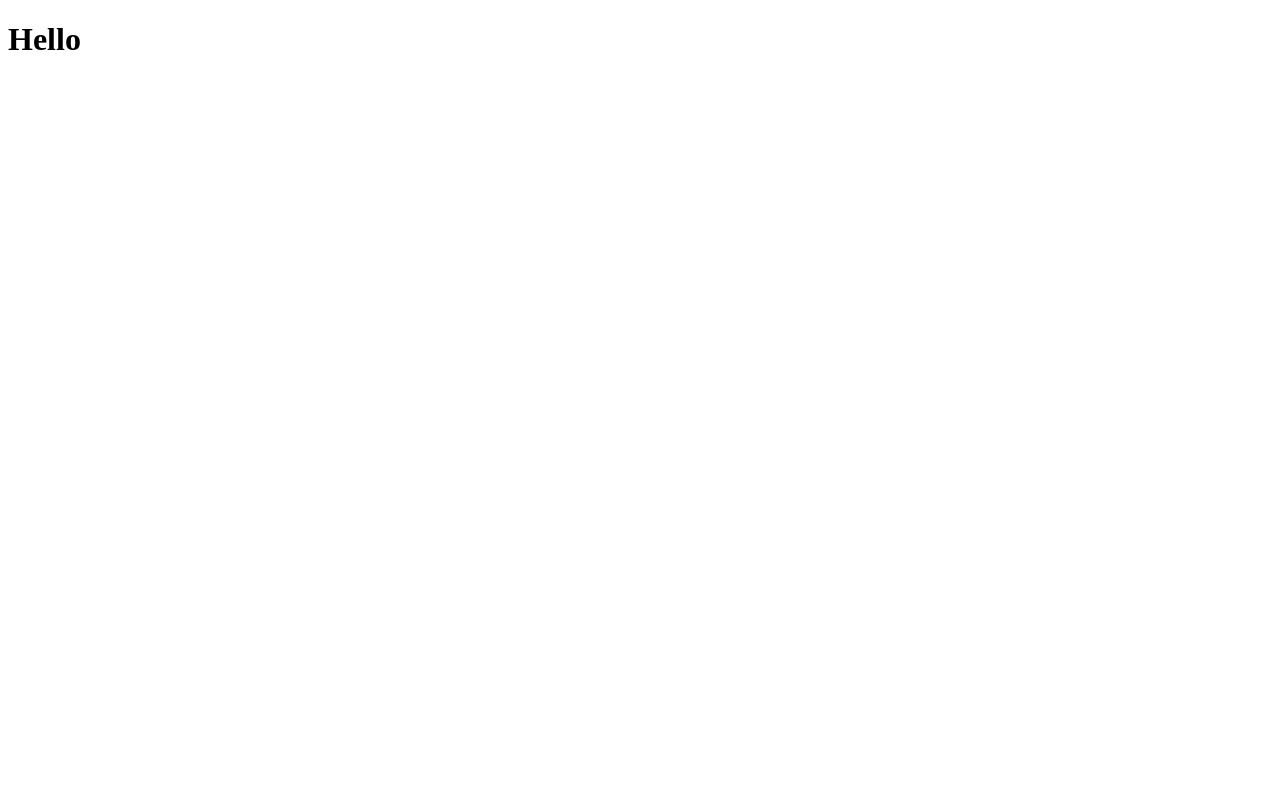
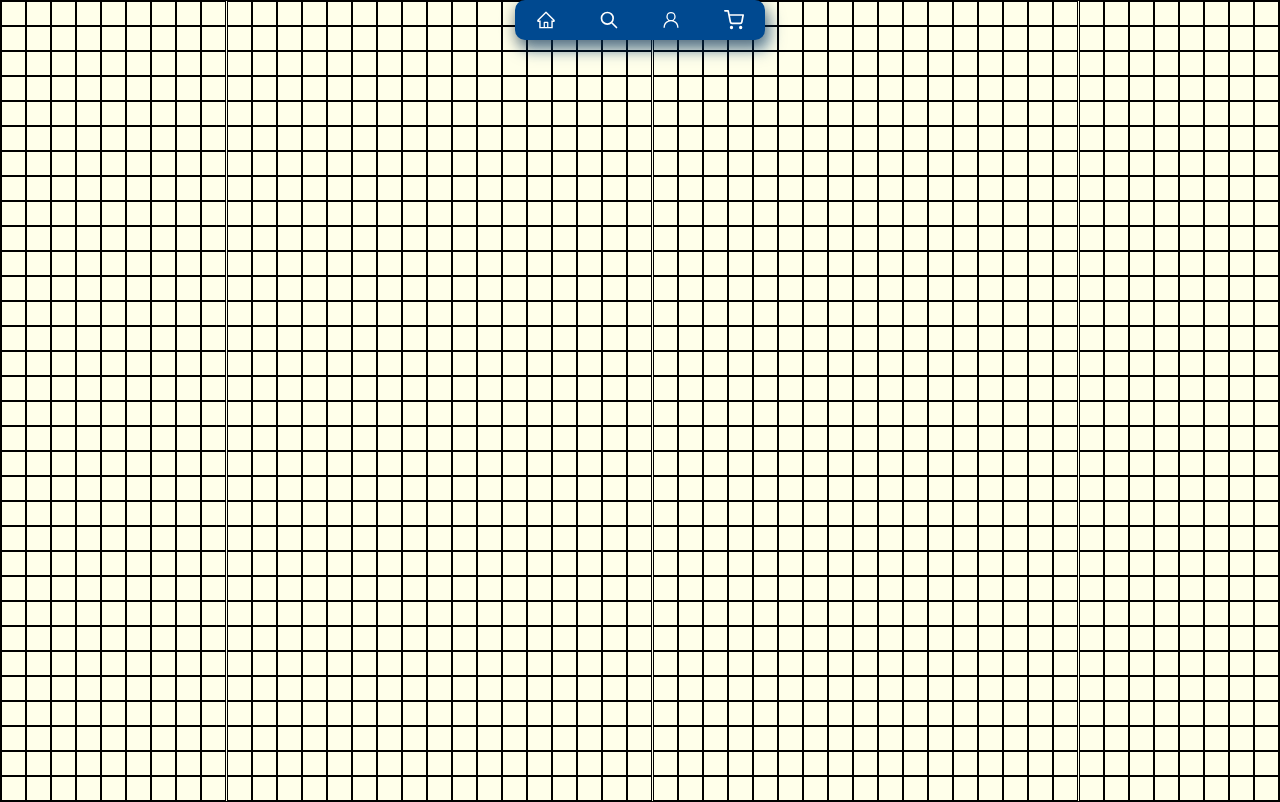
Before and after one commit to Priyansh6747/Path-Visulizer, a React (Vite) app: page / in a window 1280 px wide. Built offline with nearby package versions, Linux system fonts and the light colour scheme.

Commit message:
added hover effect to grid

```diff
--- a/package.json
+++ b/package.json
@@ -10,8 +10,10 @@
     "preview": "vite preview"
   },
   "dependencies": {
+    "prop-types": "^15.8.1",
     "react": "^19.0.0",
-    "react-dom": "^19.0.0"
+    "react-dom": "^19.0.0",
+    "styled-components": "^6.1.15"
   },
   "devDependencies": {
     "@eslint/js": "^9.21.0",
--- a/src/App.jsx
+++ b/src/App.jsx
@@ -1,10 +1,8 @@
-
-
+import PathVisulizer from "./PathVisilizer/PathVisliser.jsx"
 function App() {
-
   return (
     <>
-      <h1>Hello</h1>
+      <PathVisulizer />
     </>
   )
 }
--- a/src/PathVisilizer/Components/Navbar.jsx
+++ b/src/PathVisilizer/Components/Navbar.jsx
@@ -0,0 +1,76 @@
+import React from 'react';
+import styled from 'styled-components';
+
+const Navbar = () => {
+    return (
+        <StyledWrapper>
+            <div className="button-container">
+                <button className="button">
+                    <svg className="icon" stroke="currentColor" fill="currentColor" strokeWidth={0} viewBox="0 0 1024 1024" height="1em" width="1em" xmlns="http://www.w3.org/2000/svg">
+                        <path d="M946.5 505L560.1 118.8l-25.9-25.9a31.5 31.5 0 0 0-44.4 0L77.5 505a63.9 63.9 0 0 0-18.8 46c.4 35.2 29.7 63.3 64.9 63.3h42.5V940h691.8V614.3h43.4c17.1 0 33.2-6.7 45.3-18.8a63.6 63.6 0 0 0 18.7-45.3c0-17-6.7-33.1-18.8-45.2zM568 868H456V664h112v204zm217.9-325.7V868H632V640c0-22.1-17.9-40-40-40H432c-22.1 0-40 17.9-40 40v228H238.1V542.3h-96l370-369.7 23.1 23.1L882 542.3h-96.1z" />
+                    </svg>
+                </button>
+                <button className="button">
+                    <svg className="icon" stroke="currentColor" fill="none" strokeWidth={2} viewBox="0 0 24 24" aria-hidden="true" height="1em" width="1em" xmlns="http://www.w3.org/2000/svg">
+                        <path strokeLinecap="round" strokeLinejoin="round" d="M21 21l-6-6m2-5a7 7 0 11-14 0 7 7 0 0114 0z" />
+                    </svg>
+                </button>
+                <button className="button">
+                    <svg className="icon" stroke="currentColor" fill="currentColor" strokeWidth={0} viewBox="0 0 24 24" height="1em" width="1em" xmlns="http://www.w3.org/2000/svg">
+                        <path d="M12 2.5a5.5 5.5 0 0 1 3.096 10.047 9.005 9.005 0 0 1 5.9 8.181.75.75 0 1 1-1.499.044 7.5 7.5 0 0 0-14.993 0 .75.75 0 0 1-1.5-.045 9.005 9.005 0 0 1 5.9-8.18A5.5 5.5 0 0 1 12 2.5ZM8 8a4 4 0 1 0 8 0 4 4 0 0 0-8 0Z" />
+                    </svg>
+                </button>
+                <button className="button">
+                    <svg className="icon" stroke="currentColor" fill="none" strokeWidth={2} viewBox="0 0 24 24" strokeLinecap="round" strokeLinejoin="round" height="1em" width="1em" xmlns="http://www.w3.org/2000/svg">
+                        <circle cx={9} cy={21} r={1} />
+                        <circle cx={20} cy={21} r={1} />
+                        <path d="M1 1h4l2.68 13.39a2 2 0 0 0 2 1.61h9.72a2 2 0 0 0 2-1.61L23 6H6" />
+                    </svg>
+                </button>
+            </div>
+        </StyledWrapper>
+    );
+}
+
+const StyledWrapper = styled.div`
+  .button-container {
+    display: flex;
+    background-color: rgba(0, 73, 144);
+    width: 250px;
+    height: 40px;
+    align-items: center;
+    justify-content: space-around;
+    border-radius: 10px;
+    box-shadow: rgba(0, 0, 0, 0.35) 0px 5px 15px,
+      rgba(0, 73, 144, 0.5) 5px 10px 15px;
+    transition: all 0.5s;
+  }
+  .button-container:hover {
+    width: 300px;
+    transition: all 0.5s;
+  }
+
+  .button {
+    outline: 0 !important;
+    border: 0 !important;
+    width: 40px;
+    height: 40px;
+    border-radius: 50%;
+    background-color: transparent;
+    display: flex;
+    align-items: center;
+    justify-content: center;
+    color: #fff;
+    transition: all ease-in-out 0.3s;
+    cursor: pointer;
+  }
+
+  .button:hover {
+    transform: translateY(-3px);
+  }
+
+  .icon {
+    font-size: 20px;
+  }`;
+
+export default Navbar;
--- a/src/PathVisilizer/Node.jsx
+++ b/src/PathVisilizer/Node.jsx
@@ -0,0 +1,30 @@
+import styled from 'styled-components';
+import PropTypes from 'prop-types';
+import Constants from './constants.js';
+
+export default function Node(props) {
+
+    return (
+        <>
+            <StyldedWrapper>
+                <div className="box" onClick={()=>console.log(`clicked at ${props.idx}`)}></div>
+            </StyldedWrapper>
+        </>
+    )
+}
+Node.propTypes = {
+    idx: PropTypes.number,
+}
+const StyldedWrapper = styled.div`
+    .box {
+        height: ${Constants.nodeHeight}px;
+        width: ${Constants.nodeWidth}px;
+        background-color: transparent;
+        border: 1px solid black;
+        padding: 0;
+        margin: 0;
+    }
+    .box:hover {
+        transform: scale(80%);
+    }
+`
--- a/src/PathVisilizer/PathVisliser.jsx
+++ b/src/PathVisilizer/PathVisliser.jsx
@@ -0,0 +1,58 @@
+import styled from "styled-components";
+import Constants from "./constants.js";
+import Node from "./Node.jsx";
+import Nav from "./Components/Navbar.jsx";
+
+const Columns = Math.floor(window.innerWidth / Constants.nodeWidth);
+const Rows = Math.floor(window.innerHeight / Constants.nodeHeight);
+
+export default function PathVisualizer() {
+
+    const renderGrid = () => {
+        const cells = [];
+        for (let i = 0; i < Rows; i++) {
+            for (let j = 0; j < Columns; j++) {
+                cells.push(
+                    <Node
+                        key={(Columns * i + j).toString()}
+                        idx = {Columns * i + j}
+                    />
+                );
+            }
+        }
+        return cells;
+    };
+
+    return (
+        <>
+            <StyledDiv>
+                <div className="NavContainer"><Nav/></div>
+                <div className="gridContainer">
+                    {renderGrid()}
+                </div>
+            </StyledDiv>
+        </>
+    );
+}
+
+const StyledDiv = styled.div`
+    .NavContainer{
+        display: flex;
+        position: absolute;
+        width: 100%;
+        height: 5vh;
+        justify-content: center;
+        align-items: center;
+    },
+    .gridContainer {
+        display: grid;
+        grid-template-columns: repeat(${Columns}, 3fr);
+        gap: 0;
+        width: 100%;
+        border: 1px solid black;
+        margin: 0;
+        padding: 0;
+        box-sizing: border-box;
+        overflow: hidden;
+    }
+`;
--- a/src/PathVisilizer/constants.js
+++ b/src/PathVisilizer/constants.js
@@ -0,0 +1,6 @@
+
+const Constants = {
+    nodeWidth: 25,
+    nodeHeight: 25,
+}
+export default Constants
--- a/src/index.css
+++ b/src/index.css
@@ -0,0 +1,14 @@
+* {
+    margin: 0;
+    padding: 0;
+    box-sizing: border-box;
+}
+
+body {
+    background-color: #FFFFEA;
+    font-family: Georgia, 'Times New Roman', Times, serif;
+
+}
+html{
+    scroll-behavior:smooth ;
+}
```
Also changed, not shown: 2 other files (tests, documents, lock files or other folders).
